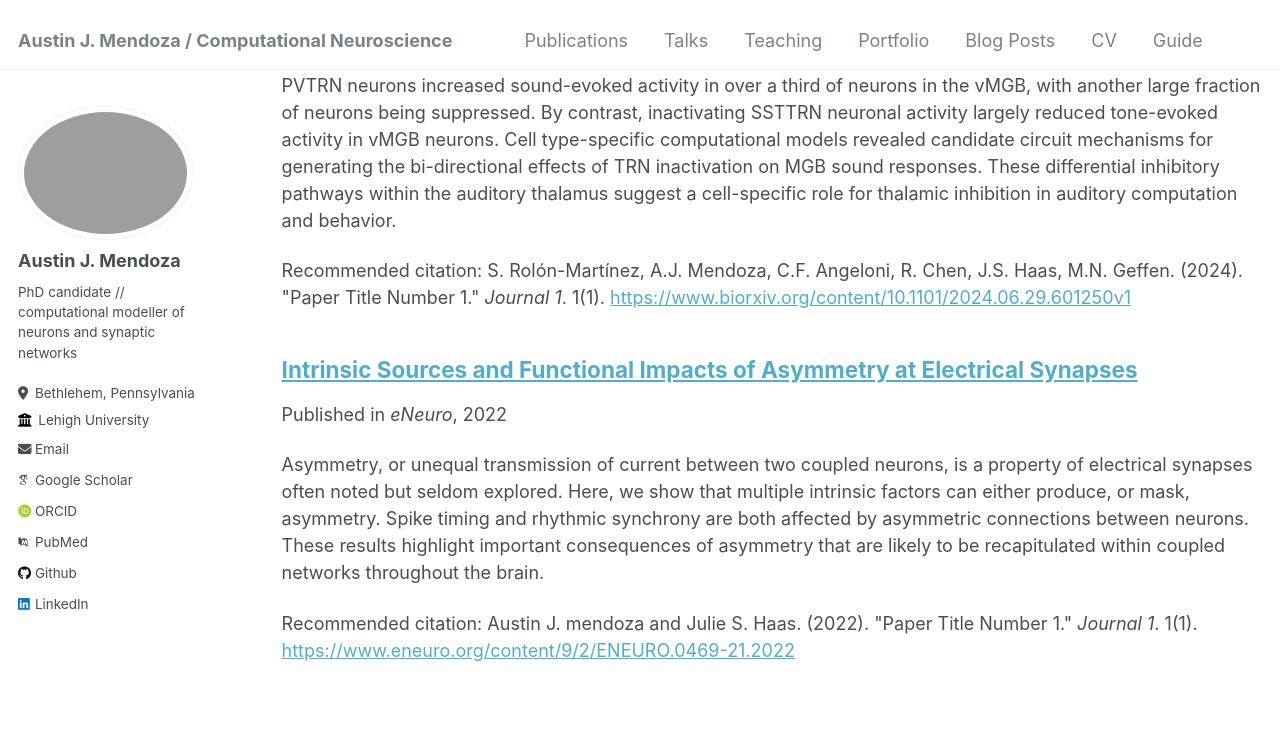
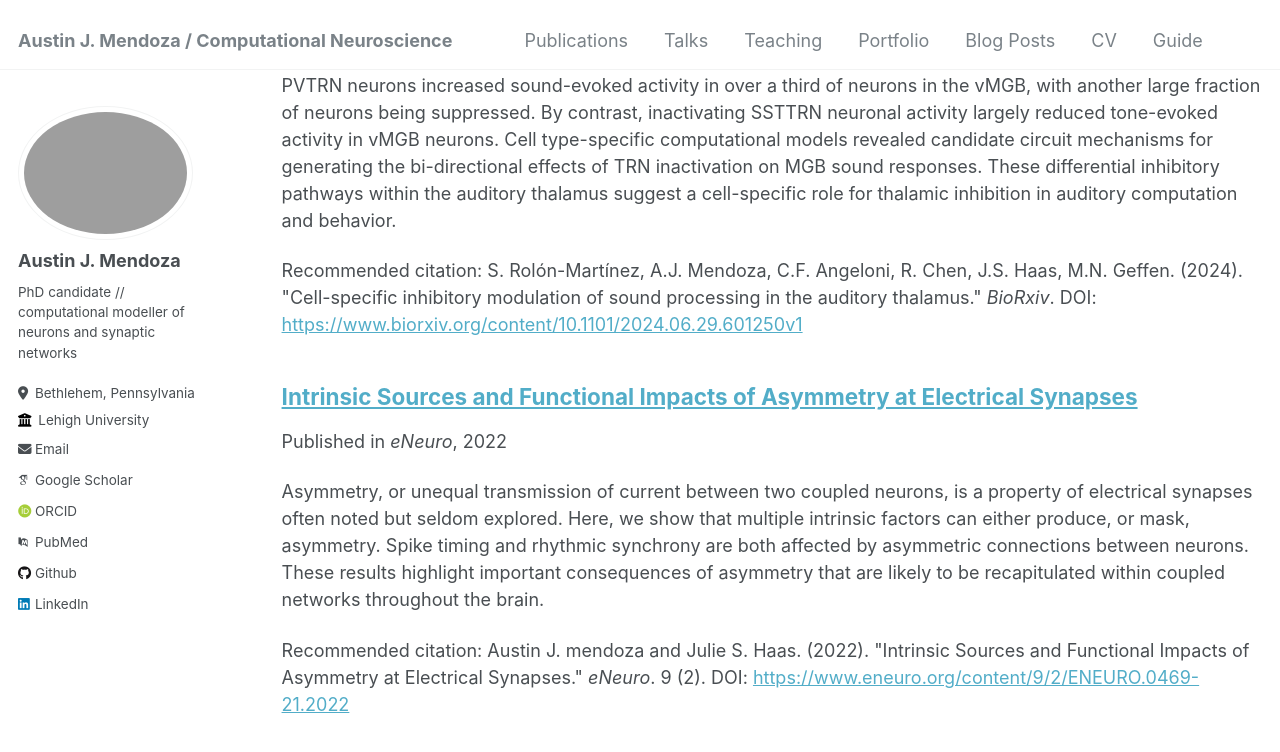
Before and after one commit to Arstan67/Arstan67.github.io, a Jekyll site: the page built from _pages/publications.md, in a window 1280 px wide and 900 px high, scrolled down 406 px. Shown: the top 752 px of the window. Built offline with Jekyll 4.4.1, drawn with Linux system fonts in a browser that asks for light colours; some web fonts are replaced.

Commit message:
fixup links

```diff
--- a/_publications/2022-02-08-Asymmetry.md
+++ b/_publications/2022-02-08-Asymmetry.md
@@ -6,5 +6,5 @@ excerpt: 'Asymmetry, or unequal transmission of current between two coupled neur
 date: 2022-02-08
 venue: 'eNeuro'
 paperurl: 'https://www.eneuro.org/content/9/2/ENEURO.0469-21.2022'
-citation: 'Austin J. mendoza and Julie S. Haas. (2022). &quot;Paper Title Number 1.&quot; <i>Journal 1</i>. 1(1).'
+citation: 'Austin J. mendoza and Julie S. Haas. (2022). &quot;Intrinsic Sources and Functional Impacts of Asymmetry at Electrical Synapses.&quot; <i>eNeuro</i>. 9 (2). DOI:'
 ---
--- a/_publications/2024-06-20-Cell-specific.md
+++ b/_publications/2024-06-20-Cell-specific.md
@@ -1,10 +1,10 @@
 ---
 title: "Cell-specific inhibitory modulation of sound processing in the auditory thalamus"
 collection: publications
-permalink: /publication/2024-06-20-Cell-specific.md
+permalink: /publication/2024-06-20-Cell-specific
 excerpt: 'Inhibition along the auditory pathway is crucial for processing of acoustic information. Within the auditory thalamus, a key region in the central auditory pathway, inhibition is provided by the thalamic reticular nucleus (TRN), comprised of two large classes of inhibitory neurons, parvalbumin (PVTRN) and somatostatin (SSTTRN) positive. In the auditory cortex, PV and SST neurons differentially shape auditory processing. We found that the ventral MGB, the thalamic region in the direct ascending auditory pathway, receives inputs predominantly from PVTRN neurons, whereas SSTTRN neurons project to the dorso-medial regions of MGB. Consistently, inactivating PVTRN neurons increased sound-evoked activity in over a third of neurons in the vMGB, with another large fraction of neurons being suppressed. By contrast, inactivating SSTTRN neuronal activity largely reduced tone-evoked activity in vMGB neurons. Cell type-specific computational models revealed candidate circuit mechanisms for generating the bi-directional effects of TRN inactivation on MGB sound responses. These differential inhibitory pathways within the auditory thalamus suggest a cell-specific role for thalamic inhibition in auditory computation and behavior.'
 date: 2024-06-20
 venue: 'BioRxiv'
 paperurl: 'https://www.biorxiv.org/content/10.1101/2024.06.29.601250v1'
-citation: 'S. Rolón-Martínez, A.J. Mendoza, C.F. Angeloni, R. Chen, J.S. Haas, M.N. Geffen. (2024). &quot;Paper Title Number 1.&quot; <i>Journal 1</i>. 1(1).'
+citation: 'S. Rolón-Martínez, A.J. Mendoza, C.F. Angeloni, R. Chen, J.S. Haas, M.N. Geffen. (2024). &quot;Cell-specific inhibitory modulation of sound processing in the auditory thalamus.&quot; <i>BioRxiv</i>. DOI:'
 ---
```
Also changed, not shown: _talks/2023-04-14-Thorne-talk.md (+1 -1 lines), _talks/2023-11-SFN.md (renamed from _posters/2023-11-SFN1.md, +2 -2 lines).
